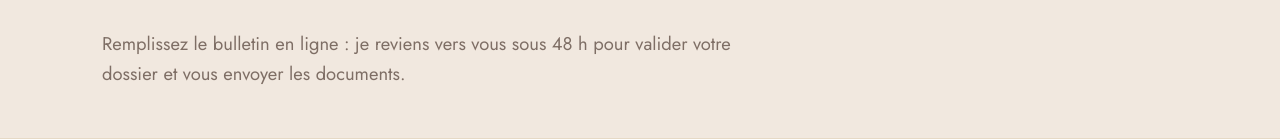
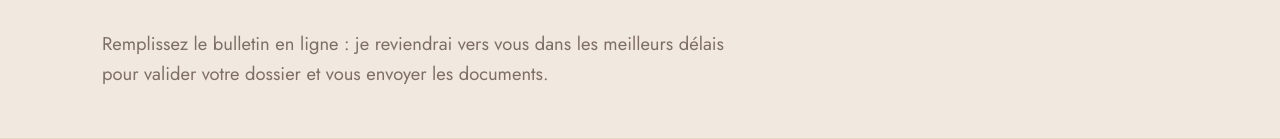
Before and after one commit to juliecreationgles/juliecreationgles.github.io, a plain HTML site: page inscription.html in a window 1280 px wide. Shown: the part 285-424 px from the top of the page. Drawn offline with nearby package versions, Linux system fonts and the light colour scheme.

Commit message:
Inscription : « dans les meilleurs délais » au lieu de 48 h

```diff
--- a/inscription.html
+++ b/inscription.html
@@ -15,7 +15,7 @@
 <div class="pagehead"><div class="wrap">
   <span class="eyebrow">Inscription</span>
   <h1>Bulletin d'inscription</h1>
-  <p class="lead">Remplissez le bulletin en ligne : je reviens vers vous <span data-site="delai_reponse"></span> pour valider votre dossier et vous envoyer les documents.</p>
+  <p class="lead">Remplissez le bulletin en ligne : je reviendrai vers vous dans les meilleurs délais pour valider votre dossier et vous envoyer les documents.</p>
 </div></div>
 <section>
   <div class="wrap narrow">
```
